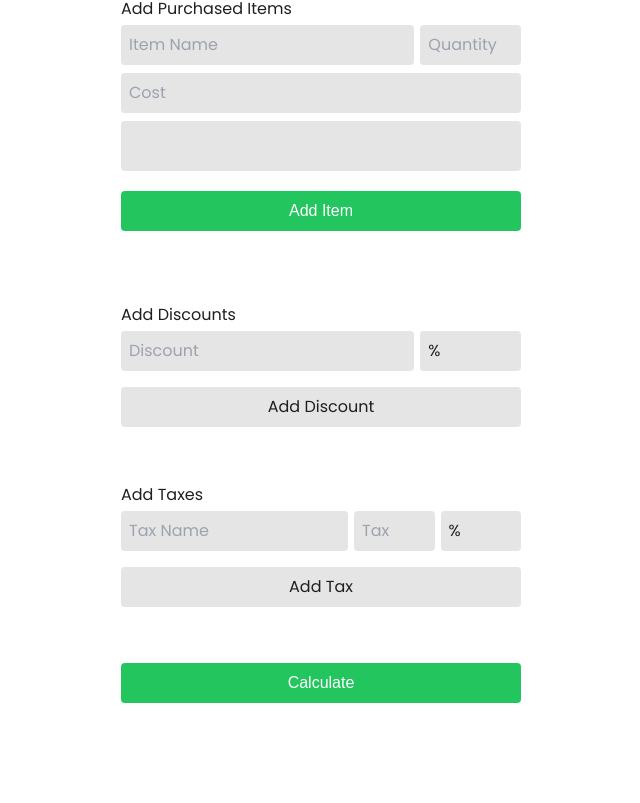
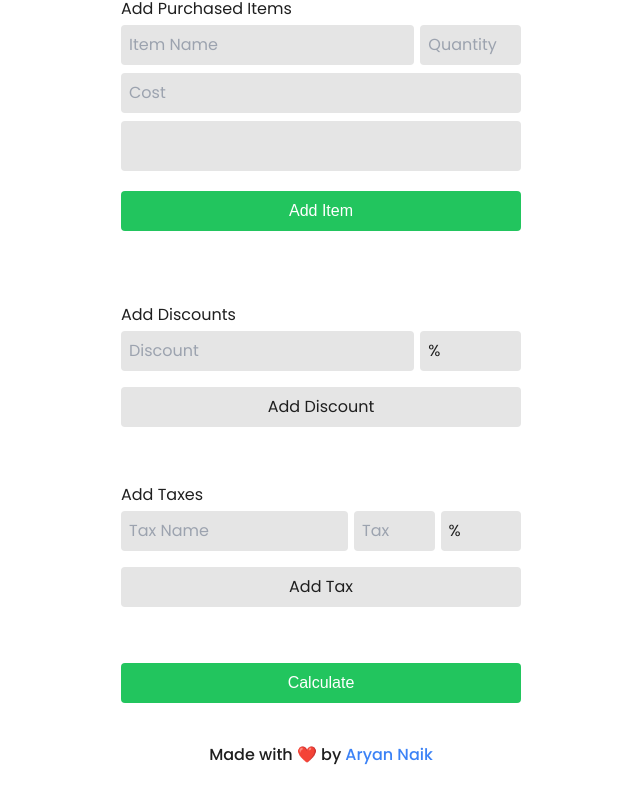
Before and after one commit to aryannaik225/DiviPay, a Next.js app in the folder divipay/: page / in a window 1280 px wide. Shown: the part 423-1226 px from the top of the page, without its empty margins (319-959 px from the left). Before the commit the page ends 1166 px from the top, so only its background shows below. Built offline with nearby package versions, Linux system fonts and the light colour scheme.

Commit message:
added footer

```diff
--- a/divipay/src/app/page.jsx
+++ b/divipay/src/app/page.jsx
@@ -525,8 +525,8 @@ export default function Home() {
     <div className="bg-[#ffffff] dark:bg-[#0f0f0f] flex flex-col items-center justify-start min-h-screen py-10">
       <ToastContainer />
       <div className="flex justify-between items-center mb-10 w-full max-w-[90vw] sm:max-w-[400px] md:max-w-[500px]">
-        <div className="flex items-center gap-2">
-          <Image src="/logo.svg" alt="DiviPay" width={30} height={30} />
+        <div className="flex items-center gap-2 select-none cursor-pointer">
+          <Image src="/logo.svg" alt="DiviPay" width={30} height={30} draggable="false" className="select-none"/>
           <h1 className="text-2xl poppins-bold text-[#1f1f1f] dark:text-white">DiviPay</h1>
         </div>
         <div className="hover:bg-gray-600 transition-colors duration-300 ease-out p-0 rounded-lg">
@@ -1260,7 +1260,17 @@ export default function Home() {
         </div>
       )}
 
-
+      <div className="mt-10 w-full flex justify-center">
+        <div>
+          <span className="text-[#1f1f1f] dark:text-white poppins-medium" draggable="false">Made with ❤️ by </span>
+          <a
+            href="https://www.github.com/aryannaik225"
+            className="text-blue-500 hover:underline poppins-medium"
+          >
+            Aryan Naik
+          </a>
+        </div>
+      </div>
     </div>
   );
 }
```
